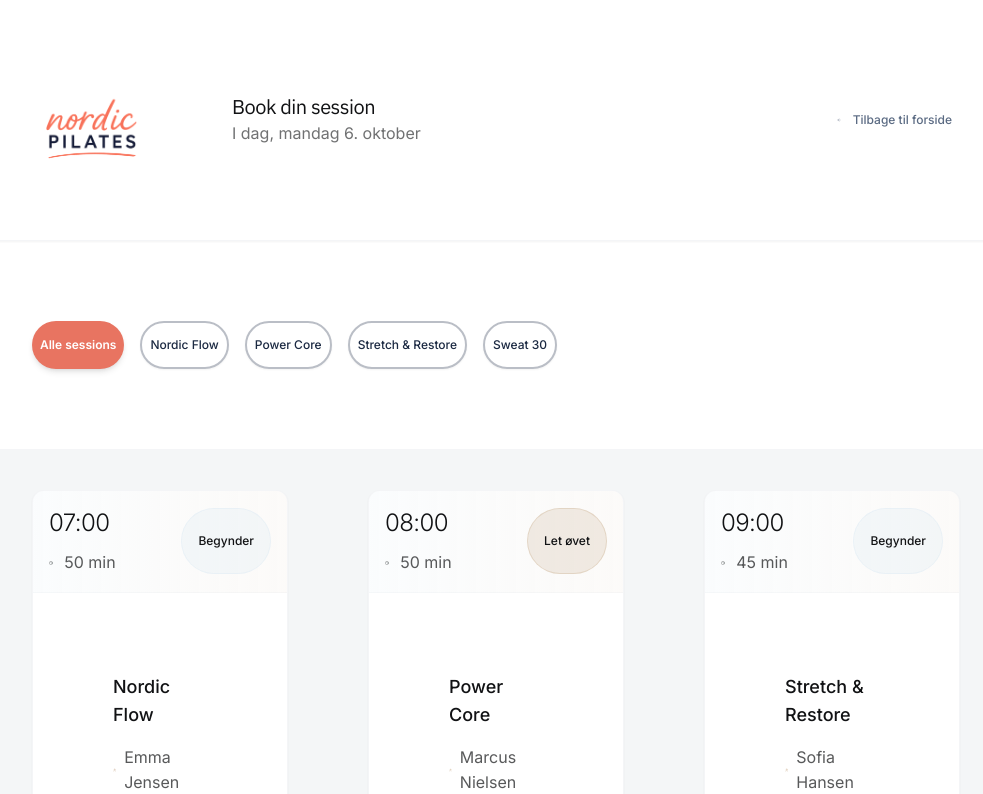
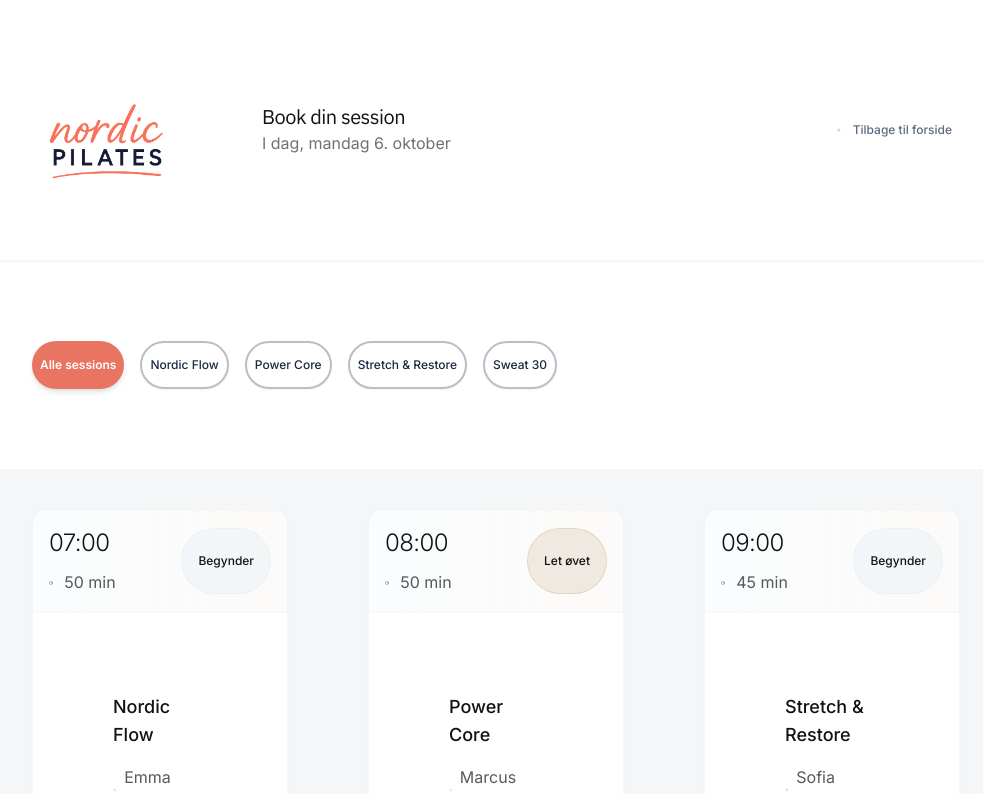
Before and after one commit to YouEx/nordicpilates, a Next.js app: page /booking in a window 1280 px wide. Shown: the top 794 px of the page, without its empty margins (144-1127 px from the left). Built offline with nearby package versions, Linux system fonts and the light colour scheme.

Commit message:
Opdater sticky header logo til 100px height (150x100)

```diff
--- a/components/Logo.tsx
+++ b/components/Logo.tsx
@@ -6,7 +6,7 @@ interface LogoProps {
 }
 
 const sizes = {
-  sm: { width: 120, height: 80 },
+  sm: { width: 150, height: 100 },
   md: { width: 160, height: 107 },
   lg: { width: 200, height: 133 },
   xl: { width: 280, height: 187 },
```
